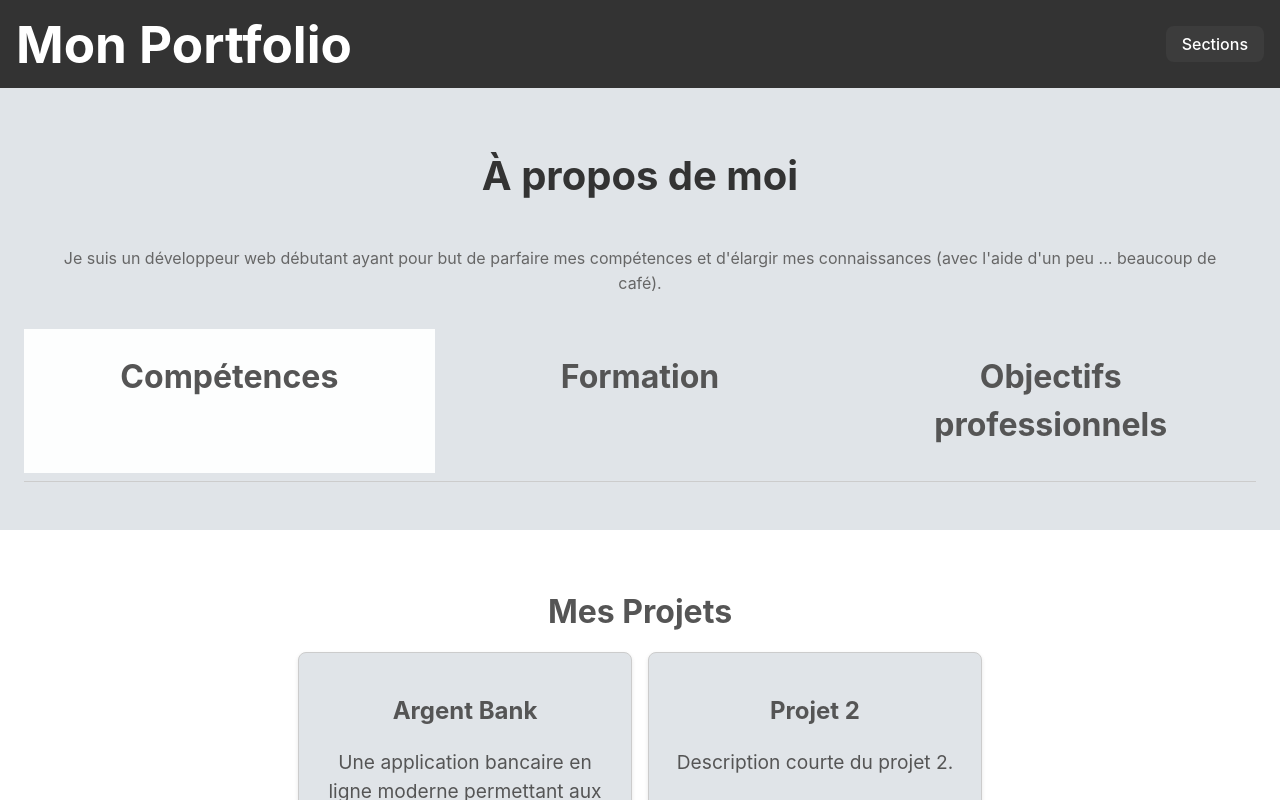
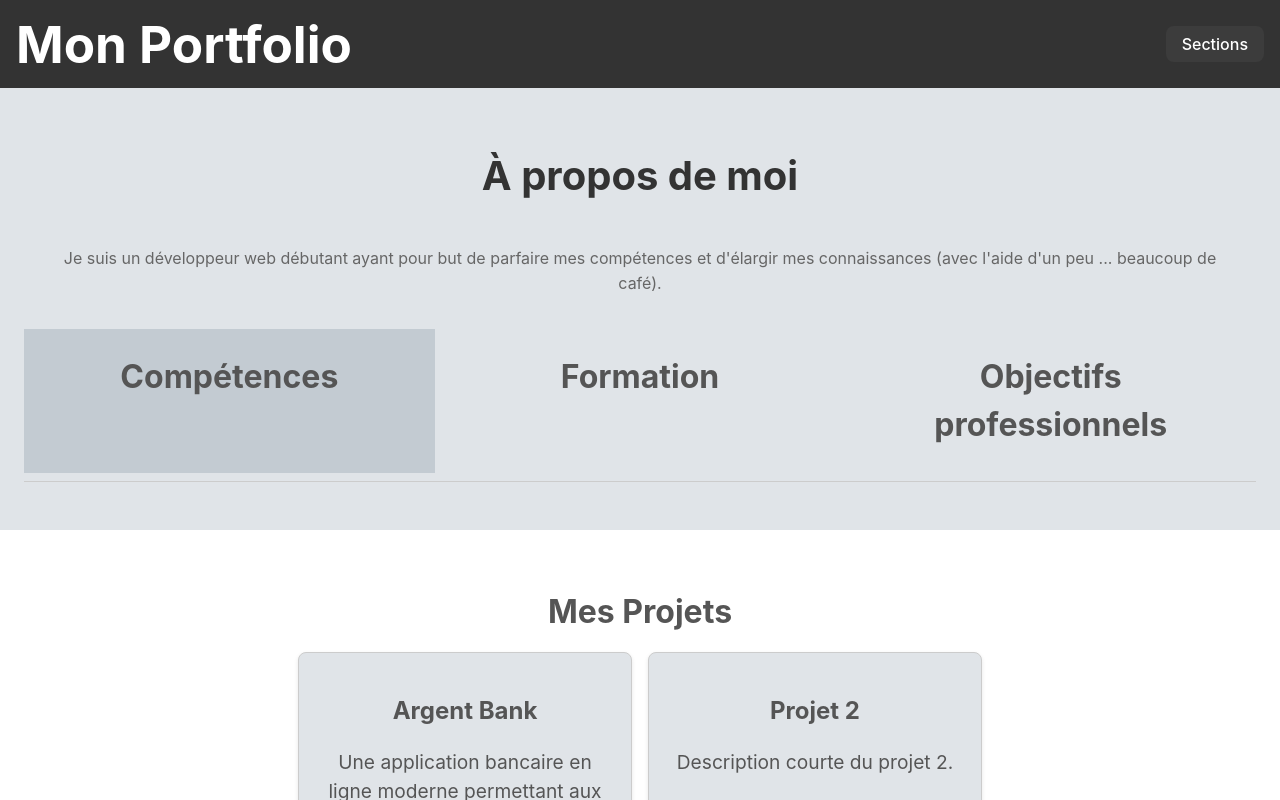
Before and after one commit to Alex-b6/p12---Portfolio, a React (Vite) app: page / in a window 1280 px wide. In both pictures the pointer is over the element "Compétences". Shown: the top 800 px of the page. Built offline with nearby package versions, Linux system fonts and the light colour scheme.

Commit message:
Refact : changed hover color

```diff
--- a/src/style/about.scss
+++ b/src/style/about.scss
@@ -38,7 +38,7 @@
   }
 
   .section-header:hover {
-    background-color: lighten($color-secondary, 10%);
+    background-color: darken($color-secondary, 10%);
   }
 
   h3 {
```
